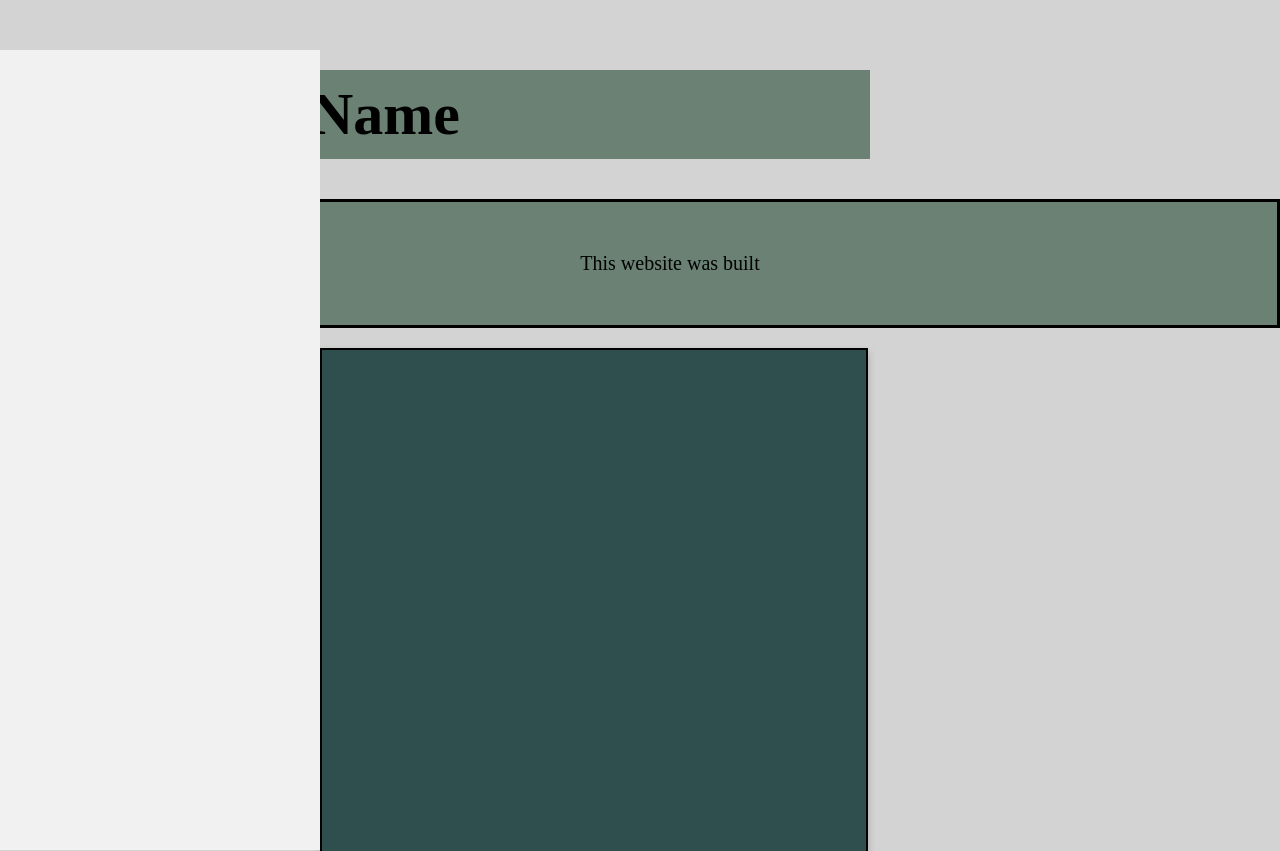
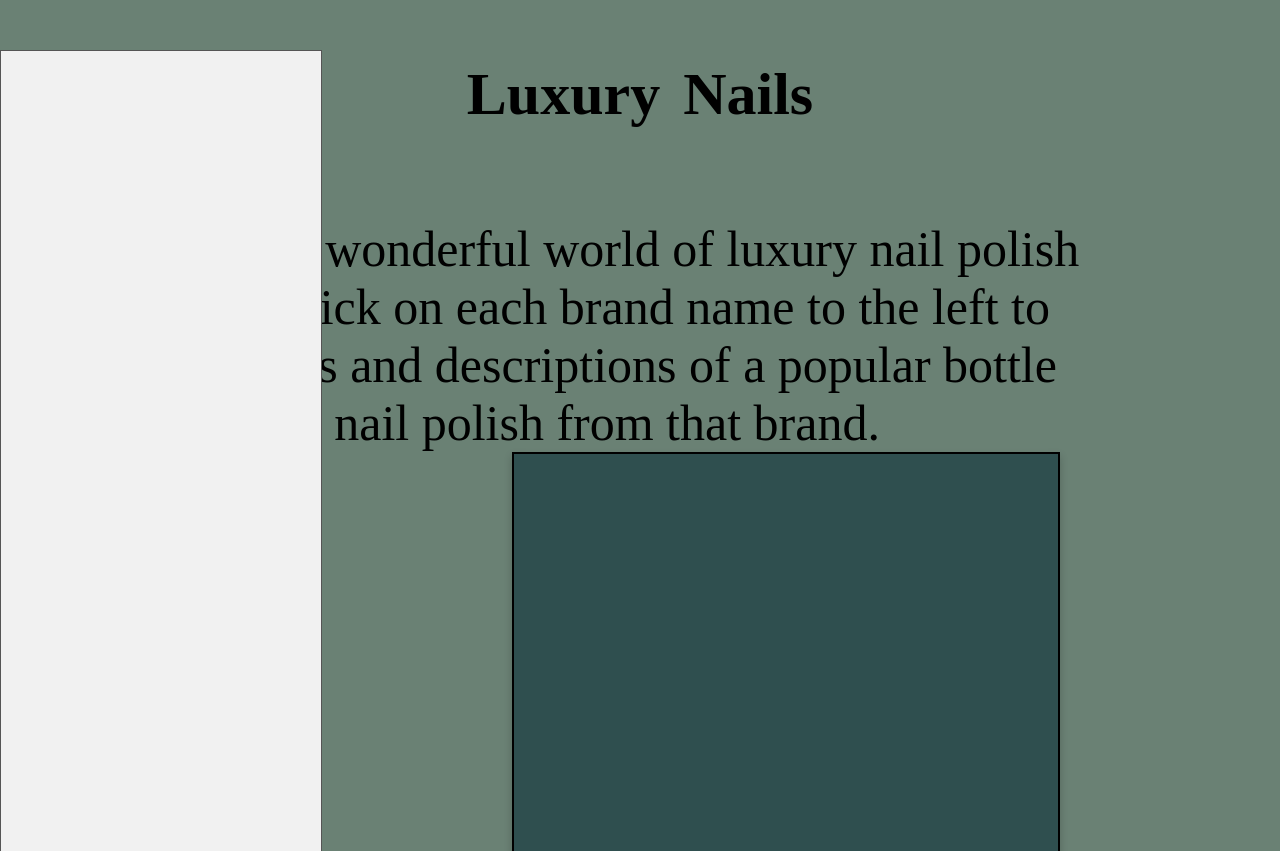
Before and after one commit to cmargueriteg/Beauty_Products_P1, a plain HTML site: page index.html in a window 1280 px wide. Shown: the top 851 px of the page. Drawn offline with Linux system fonts and the light colour scheme; no server answers.

Commit message:
new repo

```diff
--- a/index.css
+++ b/index.css
@@ -1,5 +1,5 @@
 body {
-    background-color: lightgrey;
+    background-color: rgb(106, 129, 116);
     margin: 0px;
 
 
@@ -7,29 +7,35 @@ body {
 
 .introhead {
   font-size: 60px;
-  top: 10px;
-  width: 700px;
-  margin-top: 70px;
-  margin-left: 150px;
+  bottom: 100px;
   background: rgb(106, 129, 116);
-  padding: 10px;
+  padding: 20px;
   word-spacing: 8px;
+  text-align: center;
+  height: 100px;
 
 }
 
 .pagedesc {
-    border: 3px solid black;
+    /* border: 3px solid black;
+    border-start-end-radius: 5px; */
     background-color: rgb(106, 129, 116);
-    padding-top: 50px;
+    /* padding-top: 50px;
     padding-right: 30px;
-    padding-bottom: 50px;
-    padding-left: 80px;
+    padding-bottom: 50px;*/
+     padding-left: 80px;
+     display: flex;
+    /* margin-top: 50px;
+  margin-bottom: 50px;
+  margin-right: 7px;
+  margin-left: 50px; */
+  width: 1000px;
     text-align: center;
-    font-size: 20px;
-    margin-left: 10px
+    font-size: 50px;
 
 
 }
+
 
 #info-card {
   box-shadow: 0 4px 8px 0 rgba(0,0,0,0.2);
@@ -38,10 +44,12 @@ body {
   text-align: center;
   background-color: darkslategrey;
   border: 2px solid black;
-  margin-left:25%;
+  margin-left: 40%;
   padding:1px 16px;
   height:500px;
   overflow: scroll;
+  /* left: 50px */
+
 
 
 }
@@ -52,6 +60,7 @@ body {
 
 #info-container {
   padding: 2px 16px;
+  left: 50px
 
 
 }
@@ -67,6 +76,7 @@ ul {
   position: fixed; /* Make it stick, even on scroll */
   bottom: 50px;
   top:50px;
+  border: 1px solid #555;
   overflow: auto; /* Enable scrolling if the sidenav has too much content */
 }
 
@@ -77,6 +87,7 @@ li a {
   padding: 8px 16px;
   text-decoration: none;
   text-transform: capitalize;
+  border-bottom: 1px solid #555;
 }
 
 li a.active {
--- a/index.html
+++ b/index.html
@@ -10,10 +10,10 @@
 
 <body>
 
-<h1 class="introhead">NameName </h1>
+<h1 class="introhead">Luxury Nails </h1>
 
 
-<p class="pagedesc">This website was built </p>
+<div class="pagedesc">Explore the wonderful world of luxury nail polish brands! Click on each brand name to the left to see pictures and descriptions of a popular bottle of nail polish from that brand.</div>
 
 
 
```
Also changed, not shown: 1 other file.
